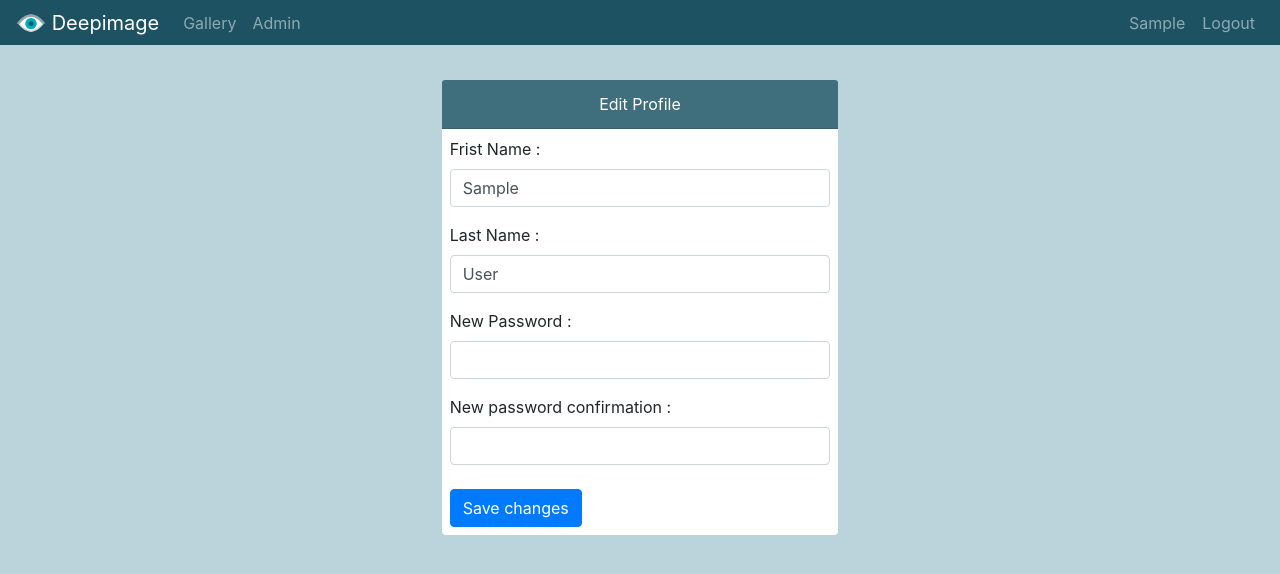
After one commit to mihai-craciun/deepimage, a Django app: page /profile/ in a window 1280 px wide. The commit adds this page. Shown: the top 574 px of the page. Run offline with Django 3.2, Linux system fonts and the light colour scheme; the visitor is signed in with stand-in values (Sample User, id 1); parts of the project's set-up code (start-up, migrations or seed data) failed here and were passed over; some libraries are stand-ins or nearby versions.

Commit message:
Added edit user form

```diff
--- a/webimage/forms.py
+++ b/webimage/forms.py
@@ -30,6 +30,26 @@ class RegisterForm(forms.Form):
         attrs={'class': 'form-control'}), label='Password Confirmation', required=True)
 
 
+class EditProfileForm(forms.Form):
+    first_name = forms.CharField(label='First Name', widget=forms.TextInput(
+        attrs={'class': 'form-control'}))
+    last_name = forms.CharField(label='Last Name', widget=forms.TextInput(
+        attrs={'class': 'form-control'}))
+    password = forms.CharField(widget=forms.PasswordInput(attrs={'class': 'form-control'}), label='New password',
+                               validators=[
+                                   RegexValidator(
+                                       '[a-zA-Z]+', 'The password must contain one or more letters'),
+                                   RegexValidator(
+                                       '[0-9]+', 'The password must contain one or more digits'),
+                                   RegexValidator(
+                                       '[!@#$%^&_]+',
+                                       'The password must contain at least one special symbol "!@#$%^&_"'),
+                                   RegexValidator('^.{5,20}$', 'The password must be 5-15 characters long')],
+                               required=False)
+    confirm_password = forms.CharField(widget=forms.PasswordInput(
+        attrs={'class': 'form-control'}), label='New password Confirmation', required=False)
+
+
 class LoginForm(forms.Form):
     email = forms.CharField(label='Email', validators=[EmailValidator(
         'Please enter a valid e-mail')], widget=forms.TextInput(attrs={'class': "form-control", "type": "email"}),
--- a/webimage/templates/webimage/index.html
+++ b/webimage/templates/webimage/index.html
@@ -12,8 +12,8 @@
                     </span>
                     <span> - </span>
                     <span class="text-primary">@</span><span class="text-secondary">{{ user.username }}</span>
-                    <a class="card-link ml-2" href="{% url 'webimage:index' %}">
-                        <i class="fa fa-edit text-dark"></i>
+                    <a class="card-link ml-2" href="{% url 'webimage:profile' %}">
+                        <i class="fa fa-pencil text-dark"></i>
                     </a>
                 </h5>
                 <p class="text-secondary">
--- /dev/null
+++ b/webimage/templates/webimage/profile.html
@@ -0,0 +1,40 @@
+{% extends 'webimage/main.html' %} {% block content %}
+<div class="col-lg-4 offset-lg-4 col-md-6 offset-md-3 col-sm-10 offset-sm-1 mt-5">
+    <div class="card">
+        <div class="card-header text-center text-white bg-di-lighter">Edit Profile</div>
+        <form class="m-2" action="{% url 'webimage:profile' %}" method="post">
+            {% csrf_token %}
+            {{ form.non_field_errors }}
+            {% for field, errors in form.errors.items %}
+                {% for error in errors %}
+                    <div class="alert alert-danger">
+                        <span>{{ error }}</span>
+                    </div>
+                {% endfor %}
+            {% endfor %}
+            {% if success %}
+                    <div class="alert alert-success">
+                        <span>User updated succesfully</span>
+                    </div>
+            {% endif %}
+            <div class="form-group">
+                <label for="{{ form.first_name.id_for_label }}">Frist Name :</label>
+                {{ form.first_name }}
+            </div>
+            <div class="form-group">
+                <label for="{{ form.first_name.id_for_label }}">Last Name :</label>
+                {{ form.last_name }}
+            </div>
+            <div class="form-group">
+                <label for="{{ form.password.id_for_label }}">New Password :</label>
+                {{ form.password }}
+            </div>
+            <div class="form-group">
+                <label for="{{ form.confirm_password.id_for_label }}">New password confirmation :</label>
+                {{ form.confirm_password }}
+            </div>
+            <button type="submit" class="btn btn-primary mt-2">Save changes</button>
+        </form>
+    </div>
+</div>
+{% endblock %}
--- a/webimage/urls.py
+++ b/webimage/urls.py
@@ -12,6 +12,7 @@ def auth_required(view):
 app_name = 'webimage'
 urlpatterns = [
     path('', auth_required(views.IndexView), name='index'),
+    path('profile/', auth_required(views.EditProfileView), name='profile'),
     path('login/', views.LoginView.as_view(), name='login'),
     path('register/', views.RegisterView.as_view(), name='register'),
     path('logout/', views.LogoutView.as_view(), name='logout'),
--- a/webimage/views/views.py
+++ b/webimage/views/views.py
@@ -136,3 +136,58 @@ class LogoutView(View):
     def post(self, request):
         logout(request)
         return redirect('/')
+
+
+class EditProfileView(View):
+    def get(self, request):
+        form=EditProfileForm(initial={
+            'first_name': request.user.first_name,
+            'last_name': request.user.last_name
+            })
+        return render(request, 'webimage/profile.html', {
+            'title': 'Edit Profile',
+            'form': form,
+        })
+
+    def post(self, request):
+        # Getting the post data
+        form = EditProfileForm(request.POST)
+        changed = False
+
+        if form.is_valid():
+            data = form.cleaned_data
+
+            # Change names
+            if data['first_name'] != "":
+                if data['first_name'] != request.user.first_name:
+                    changed = True
+                    request.user.first_name = data['first_name']
+                    request.user.save()
+            else:
+                form.add_error('first_name', 'First name cannot be null')
+
+            if data['last_name'] != "":
+                if data['last_name'] != request.user.last_name:
+                    changed = True
+                    request.user.last_name = data['last_name']
+                    request.user.save()
+            else:
+                form.add_error('last_name', 'Last name cannot be null')
+
+            # Password
+            if data['password'] != "":
+                if data['password'] != data['confirm_password']:
+                    form.add_error('confirm_password', 'Passwords do not match')
+                else:
+                    if request.user.check_password(data['password']):
+                        form.add_error('password', 'The new password cannot be the old password')
+                    else:
+                        changed = True
+                        request.user.set_password(data['password'])
+                        request.user.save()
+
+        return render(request, 'webimage/profile.html', {
+            'title': 'Edit Profile',
+            'form': form,
+            'success': form.is_valid() and changed
+        })
```
